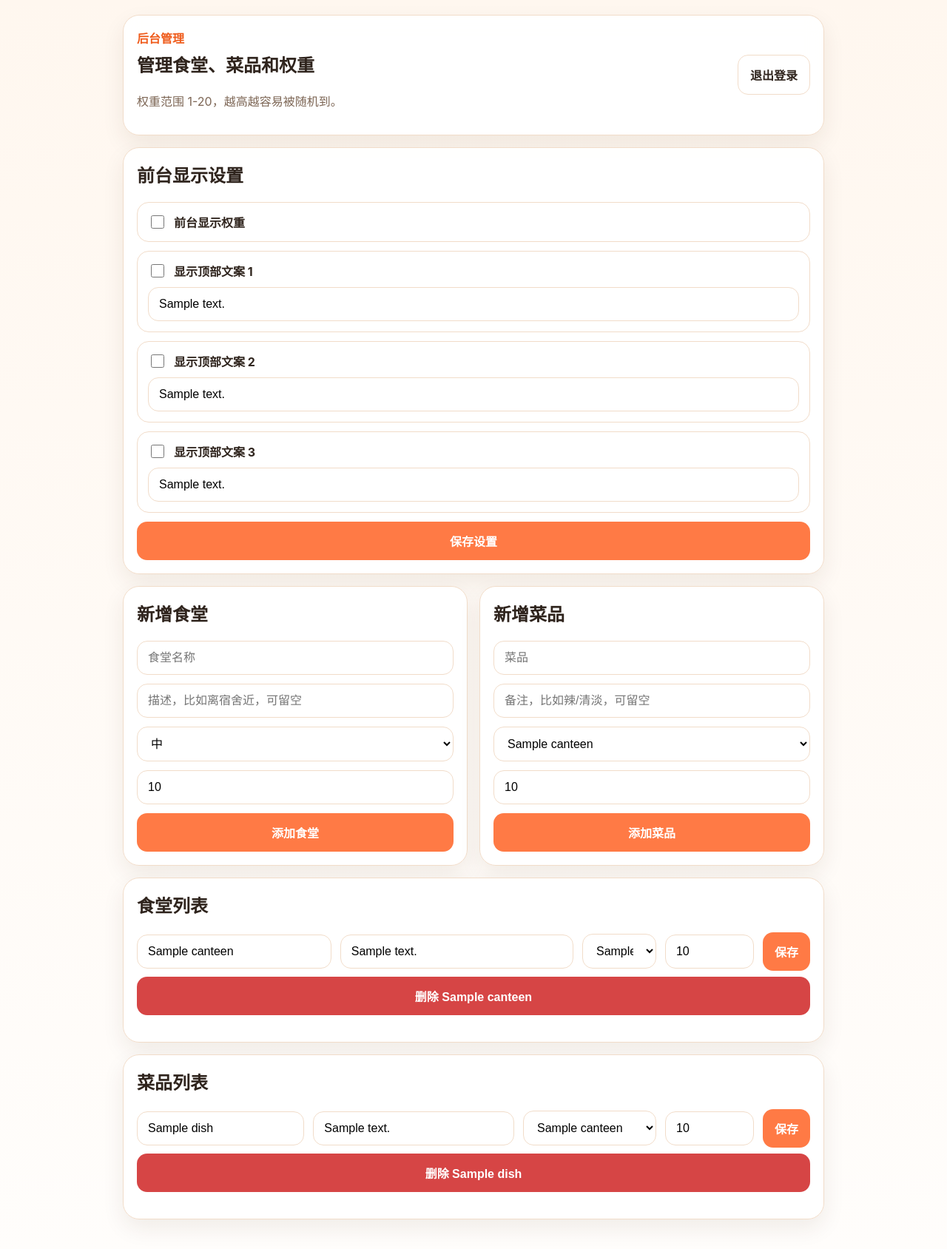
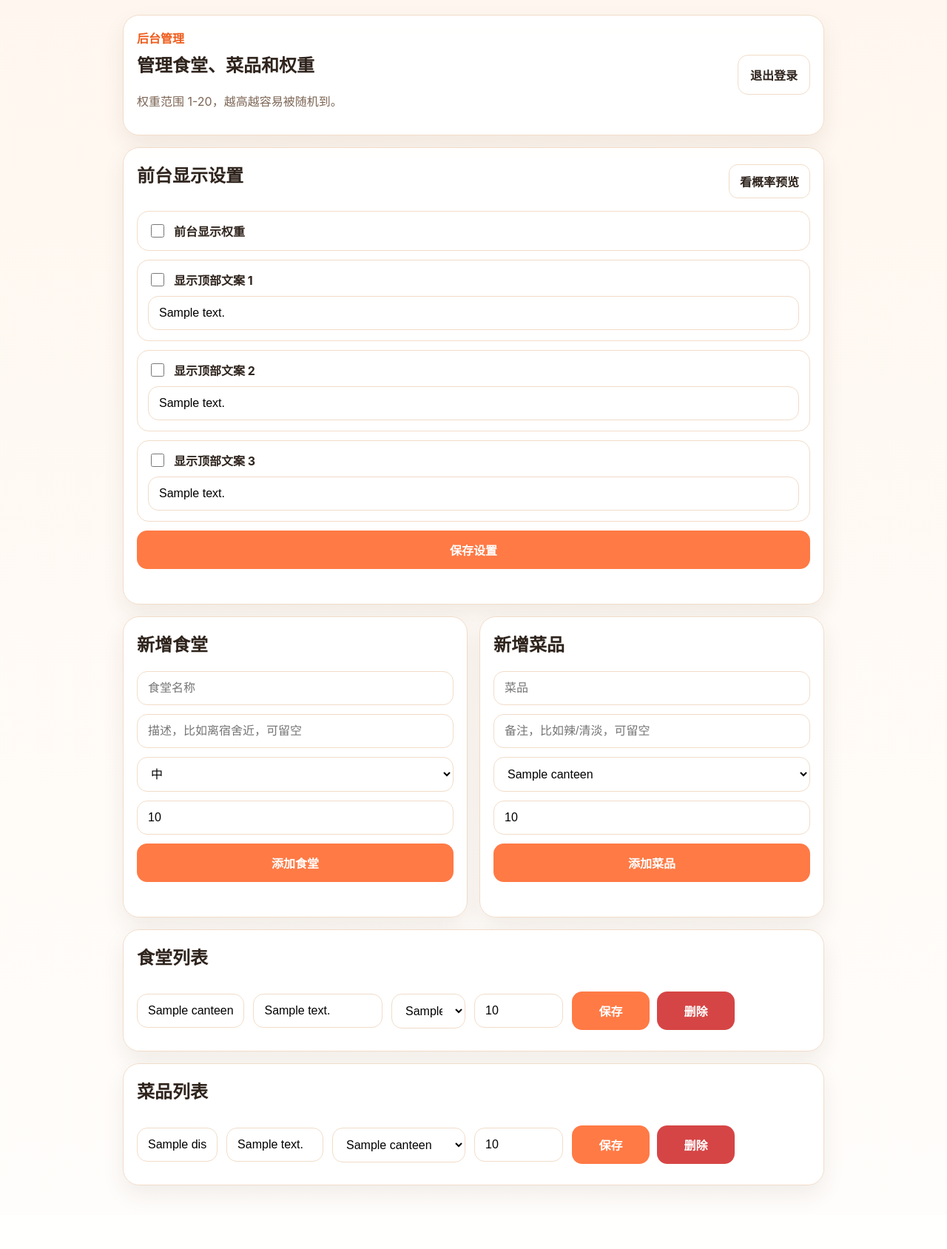
Before and after one commit to jiuliking/today-what-to-eat, a FastAPI app: template app/templates/admin.html in a window 1280 px wide. Shown: the whole page at 74% size. After the commit the page ends 1615 px from the top, so only its background shows below. Run offline with FastAPI, Linux system fonts and the light colour scheme; the template is opened without the code that fills it: most values are stand-ins (such as "Sample title", 1, 10 or a date in 2020).

Commit message:
feat: improve admin UX and add probability preview

```diff
--- a/app/main.py
+++ b/app/main.py
@@ -4,7 +4,7 @@ from pathlib import Path
 from typing import Optional
 
 from fastapi import FastAPI, Form, Request, status
-from fastapi.responses import HTMLResponse, RedirectResponse
+from fastapi.responses import HTMLResponse, JSONResponse, RedirectResponse
 from fastapi.staticfiles import StaticFiles
 from fastapi.templating import Jinja2Templates
 from itsdangerous import URLSafeSerializer
@@ -136,6 +136,31 @@ def serialize_scene(scene: str) -> dict:
     return {"key": scene_key, "label": SCENE_LABELS[scene_key]}
 
 
+def build_probability_preview(canteens):
+    palette = ["#ff8c5a", "#ffb36b", "#ffd166", "#7cc6fe", "#72ddc3", "#c3a6ff", "#ff9fb2", "#8bd17c"]
+    previews = []
+    for scene in SCENE_OPTIONS:
+        rows = []
+        total = 0.0
+        for idx, canteen in enumerate(canteens):
+            multiplier = get_scene_multiplier(scene, canteen.distance_level)
+            final_weight = canteen.weight * multiplier
+            total += final_weight
+            rows.append({
+                "name": canteen.name,
+                "base_weight": canteen.weight,
+                "distance_label": DISTANCE_LABELS[normalize_distance_level(canteen.distance_level)],
+                "multiplier": multiplier,
+                "final_weight": final_weight,
+                "color": palette[idx % len(palette)],
+            })
+        for row in rows:
+            row["probability"] = (row["final_weight"] / total * 100) if total > 0 else 0
+        rows.sort(key=lambda x: x["probability"], reverse=True)
+        previews.append({"key": scene, "label": SCENE_LABELS[scene], "items": rows})
+    return previews
+
+
 def init_db() -> None:
     Base.metadata.create_all(bind=engine)
     ensure_schema_updates()
@@ -220,6 +245,16 @@ def require_login(request: Request):
     if not is_logged_in(request):
         return RedirectResponse(url="/admin/login", status_code=status.HTTP_303_SEE_OTHER)
     return None
+
+
+def is_ajax(request: Request) -> bool:
+    return request.headers.get("x-requested-with", "").lower() == "xmlhttprequest"
+
+
+def admin_success_response(request: Request, message: str):
+    if is_ajax(request):
+        return JSONResponse({"ok": True, "message": message})
+    return RedirectResponse(url="/admin", status_code=status.HTTP_303_SEE_OTHER)
 
 
 def render_home(request: Request, canteens, ui_settings, result=None, selected_scene="default", selected_mode="canteen", selected_canteen_id=""):
@@ -380,6 +415,20 @@ def admin_page(request: Request):
     })
 
 
+@app.get("/admin/probabilities", response_class=HTMLResponse)
+def admin_probabilities(request: Request):
+    login_redirect = require_login(request)
+    if login_redirect:
+        return login_redirect
+    with SessionLocal() as db:
+        canteens = db.scalars(select(Canteen).order_by(Canteen.name)).all()
+        previews = build_probability_preview(canteens)
+    return templates.TemplateResponse("admin_probabilities.html", {
+        "request": request,
+        "previews": previews,
+    })
+
+
 @app.post("/admin/settings")
 def update_settings(
     request: Request,
@@ -403,7 +452,7 @@ def update_settings(
         set_setting(db, "hero_line3_enabled", "true" if hero_line3_enabled == "on" else "false")
         set_setting(db, "hero_line3_text", hero_line3_text.strip())
         db.commit()
-    return RedirectResponse(url="/admin", status_code=status.HTTP_303_SEE_OTHER)
+    return admin_success_response(request, "设置已保存")
 
 
 @app.post("/admin/canteens")
@@ -427,7 +476,7 @@ def create_canteen(
             )
         )
         db.commit()
-    return RedirectResponse(url="/admin", status_code=status.HTTP_303_SEE_OTHER)
+    return admin_success_response(request, "食堂已添加")
 
 
 @app.post("/admin/canteens/{canteen_id}/update")
@@ -450,7 +499,7 @@ def update_canteen(
             canteen.weight = clamp_weight(weight)
             canteen.distance_level = normalize_distance_level(distance_level)
             db.commit()
-    return RedirectResponse(url="/admin", status_code=status.HTTP_303_SEE_OTHER)
+    return admin_success_response(request, "食堂已保存")
 
 
 @app.post("/admin/canteens/{canteen_id}/delete")
@@ -463,7 +512,7 @@ def delete_canteen(request: Request, canteen_id: int):
         if canteen:
             db.delete(canteen)
             db.commit()
-    return RedirectResponse(url="/admin", status_code=status.HTTP_303_SEE_OTHER)
+    return admin_success_response(request, "食堂已删除")
 
 
 @app.post("/admin/dishes")
@@ -480,7 +529,7 @@ def create_dish(
     with SessionLocal() as db:
         db.add(Dish(name=name.strip(), note=note.strip(), canteen_id=canteen_id, weight=clamp_weight(weight)))
         db.commit()
-    return RedirectResponse(url="/admin", status_code=status.HTTP_303_SEE_OTHER)
+    return admin_success_response(request, "菜品已添加")
 
 
 @app.post("/admin/dishes/{dish_id}/update")
@@ -503,7 +552,7 @@ def update_dish(
             dish.canteen_id = canteen_id
             dish.weight = clamp_weight(weight)
             db.commit()
-    return RedirectResponse(url="/admin", status_code=status.HTTP_303_SEE_OTHER)
+    return admin_success_response(request, "菜品已保存")
 
 
 @app.post("/admin/dishes/{dish_id}/delete")
@@ -516,4 +565,4 @@ def delete_dish(request: Request, dish_id: int):
         if dish:
             db.delete(dish)
             db.commit()
-    return RedirectResponse(url="/admin", status_code=status.HTTP_303_SEE_OTHER)
+    return admin_success_response(request, "菜品已删除")
--- a/app/static/style.css
+++ b/app/static/style.css
@@ -228,8 +228,44 @@ select, input {
   justify-content: space-between;
   gap: 16px;
 }
+.section-head {
+  display: flex;
+  align-items: center;
+  justify-content: space-between;
+  gap: 12px;
+  margin-bottom: 12px;
+}
+.secondary-link {
+  display: inline-flex;
+  align-items: center;
+  justify-content: center;
+  padding: 10px 14px;
+  border-radius: 12px;
+  border: 1px solid var(--line);
+  background: #fff;
+  color: var(--text);
+  text-decoration: none;
+  font-weight: 700;
+}
 .item-form { margin-top: 14px; }
 .danger-row { margin: 8px 0 18px; }
+.editable-row {
+  padding: 10px 0;
+  border-bottom: 1px dashed var(--line);
+}
+.editable-row:last-child {
+  border-bottom: 0;
+}
+.action-inline {
+  display: grid;
+  grid-template-columns: 1fr 1fr;
+  gap: 10px;
+}
+.inline-status {
+  font-size: 0.9rem;
+  color: var(--primary-dark);
+  min-height: 1.2em;
+}
 .weight-tag {
   display: inline-block;
   padding: 2px 8px;
@@ -269,7 +373,8 @@ select, input {
     margin: 16px auto 0;
   }
   .admin-grid { grid-template-columns: repeat(2, 1fr); }
+  .chart-block { grid-template-columns: 420px 1fr; }
   .inline-form { grid-template-columns: 1.1fr 1.2fr 120px auto; align-items: center; }
-  .canteen-form { grid-template-columns: 1fr 1.2fr 100px 120px auto; align-items: center; }
-  .dish-form { grid-template-columns: 1fr 1.2fr 180px 120px auto; align-items: center; }
+  .canteen-form { grid-template-columns: 1fr 1.2fr 100px 120px 220px 90px; align-items: center; }
+  .dish-form { grid-template-columns: 1fr 1.2fr 180px 120px 220px 90px; align-items: center; }
 }
--- a/app/templates/admin.html
+++ b/app/templates/admin.html
@@ -12,8 +12,11 @@
 </section>
 
 <section class="card list-card">
+  <div class="section-head">
     <h2>前台显示设置</h2>
-  <form method="post" action="/admin/settings" class="settings-form">
+    <a href="/admin/probabilities" class="secondary-link">看概率预览</a>
+  </div>
+  <form method="post" action="/admin/settings" class="settings-form ajax-form top-ajax-form" data-refresh="false">
     <div class="settings-group settings-inline-row">
       <label class="toggle-row">
         <input type="checkbox" name="show_weights_frontend" {% if show_weights_frontend %}checked{% endif %} />
@@ -46,13 +49,14 @@
     </div>
 
     <button type="submit">保存设置</button>
+    <span class="inline-status block-status" aria-live="polite"></span>
   </form>
 </section>
 
 <section class="admin-grid">
   <div class="card">
     <h2>新增食堂</h2>
-    <form method="post" action="/admin/canteens" class="stack-form">
+    <form method="post" action="/admin/canteens" class="stack-form ajax-form top-ajax-form" data-refresh="true">
       <input name="name" placeholder="食堂名称" required />
       <input name="description" placeholder="描述，比如离宿舍近，可留空" />
       <select name="distance_level" required>
@@ -62,12 +66,13 @@
       </select>
       <input type="number" name="weight" min="1" max="20" value="10" placeholder="权重 1-20" required />
       <button type="submit">添加食堂</button>
+      <span class="inline-status block-status" aria-live="polite"></span>
     </form>
   </div>
 
   <div class="card">
     <h2>新增菜品</h2>
-    <form method="post" action="/admin/dishes" class="stack-form">
+    <form method="post" action="/admin/dishes" class="stack-form ajax-form top-ajax-form" data-refresh="true">
       <input name="name" placeholder="菜品" required />
       <input name="note" placeholder="备注，比如辣/清淡，可留空" />
       <select name="canteen_id" required>
@@ -77,6 +82,7 @@
       </select>
       <input type="number" name="weight" min="1" max="20" value="10" placeholder="权重 1-20" required />
       <button type="submit">添加菜品</button>
+      <span class="inline-status block-status" aria-live="polite"></span>
     </form>
   </div>
 </section>
@@ -84,7 +90,8 @@
 <section class="card list-card">
   <h2>食堂列表</h2>
   {% for canteen in canteens %}
-  <form method="post" action="/admin/canteens/{{ canteen.id }}/update" class="inline-form canteen-form">
+  <div class="editable-row" id="canteen-{{ canteen.id }}">
+    <form method="post" action="/admin/canteens/{{ canteen.id }}/update" class="inline-form canteen-form ajax-form">
       <input name="name" value="{{ canteen.name }}" placeholder="食堂名称" required />
       <input name="description" value="{{ canteen.description }}" placeholder="描述，比如离宿舍近，可留空" />
       <select name="distance_level" required>
@@ -93,18 +100,21 @@
         {% endfor %}
       </select>
       <input type="number" name="weight" min="1" max="20" value="{{ canteen.weight }}" placeholder="权重 1-20" required />
+      <div class="action-inline">
         <button type="submit">保存</button>
+        <button class="danger ajax-delete" type="button" data-url="/admin/canteens/{{ canteen.id }}/delete" data-confirm="确定删除这个食堂及其全部菜品？">删除</button>
+      </div>
+      <span class="inline-status" aria-live="polite"></span>
     </form>
-  <form method="post" action="/admin/canteens/{{ canteen.id }}/delete" class="danger-row" onsubmit="return confirm('确定删除这个食堂及其全部菜品？')">
-    <button class="danger" type="submit">删除 {{ canteen.name }}</button>
-  </form>
+  </div>
   {% endfor %}
 </section>
 
 <section class="card list-card">
   <h2>菜品列表</h2>
   {% for dish in dishes %}
-  <form method="post" action="/admin/dishes/{{ dish.id }}/update" class="inline-form dish-form">
+  <div class="editable-row" id="dish-{{ dish.id }}">
+    <form method="post" action="/admin/dishes/{{ dish.id }}/update" class="inline-form dish-form ajax-form">
       <input name="name" value="{{ dish.name }}" placeholder="菜品" required />
       <input name="note" value="{{ dish.note }}" placeholder="备注，比如辣/清淡，可留空" />
       <select name="canteen_id" required>
@@ -113,11 +123,79 @@
         {% endfor %}
       </select>
       <input type="number" name="weight" min="1" max="20" value="{{ dish.weight }}" placeholder="权重 1-20" required />
+      <div class="action-inline">
         <button type="submit">保存</button>
+        <button class="danger ajax-delete" type="button" data-url="/admin/dishes/{{ dish.id }}/delete" data-confirm="确定删除这个菜品？">删除</button>
+      </div>
+      <span class="inline-status" aria-live="polite"></span>
     </form>
-  <form method="post" action="/admin/dishes/{{ dish.id }}/delete" class="danger-row" onsubmit="return confirm('确定删除这个菜品？')">
-    <button class="danger" type="submit">删除 {{ dish.name }}</button>
-  </form>
+  </div>
   {% endfor %}
 </section>
+
+<script>
+  (function () {
+    async function submitAjaxForm(form) {
+      const status = form.querySelector('.inline-status');
+      const submitBtn = form.querySelector('button[type="submit"]');
+      const formData = new FormData(form);
+      const shouldRefresh = form.dataset.refresh === 'true';
+      try {
+        if (status) status.textContent = submitBtn && submitBtn.textContent.includes('添加') ? '提交中...' : '保存中...';
+        if (submitBtn) submitBtn.disabled = true;
+        const res = await fetch(form.action, {
+          method: 'POST',
+          headers: { 'X-Requested-With': 'XMLHttpRequest' },
+          body: formData,
+        });
+        if (!res.ok) throw new Error('保存失败');
+        const data = await res.json();
+        if (status) status.textContent = data.message || '已保存';
+        if (shouldRefresh) {
+          setTimeout(() => window.location.reload(), 500);
+          return;
+        }
+        setTimeout(() => { if (status) status.textContent = ''; }, 2000);
+      } catch (err) {
+        if (status) status.textContent = '操作失败';
+      } finally {
+        if (submitBtn) submitBtn.disabled = false;
+      }
+    }
+
+    async function deleteAjax(button) {
+      const form = button.closest('.ajax-form');
+      const row = button.closest('.editable-row');
+      const status = form ? form.querySelector('.inline-status') : null;
+      const message = button.dataset.confirm || '确定删除？';
+      if (!confirm(message)) return;
+      try {
+        if (status) status.textContent = '删除中...';
+        button.disabled = true;
+        const res = await fetch(button.dataset.url, {
+          method: 'POST',
+          headers: { 'X-Requested-With': 'XMLHttpRequest' },
+        });
+        if (!res.ok) throw new Error('删除失败');
+        if (row) row.remove();
+      } catch (err) {
+        if (status) status.textContent = '删除失败';
+        button.disabled = false;
+      }
+    }
+
+    document.querySelectorAll('.ajax-form').forEach((form) => {
+      form.addEventListener('submit', function (e) {
+        e.preventDefault();
+        submitAjaxForm(form);
+      });
+    });
+
+    document.querySelectorAll('.ajax-delete').forEach((button) => {
+      button.addEventListener('click', function () {
+        deleteAjax(button);
+      });
+    });
+  })();
+</script>
 {% endblock %}
```
Also changed, not shown: other parts of app/static/style.css (+68 -0 lines), app/templates/admin_probabilities.html (added, +121 -0 lines). Lines whose indentation alone changed are shown as unchanged.
